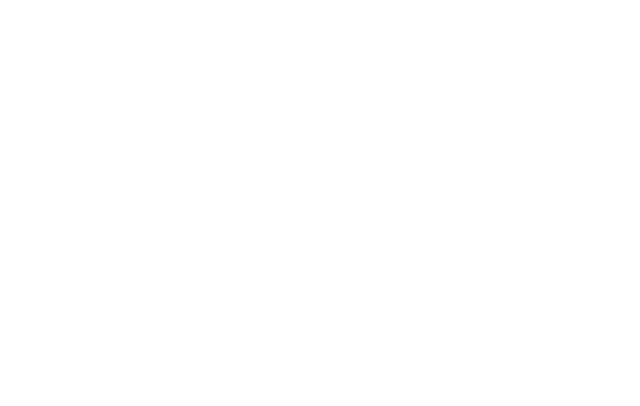
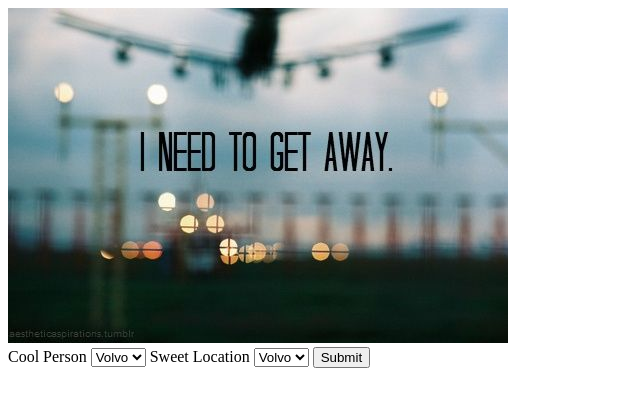
Before and after one commit to AlohaFridays1238/aloha, a plain HTML site: page index.html in a window 1280 px wide. Shown: the whole page, without its empty margins (0-640 px from the left). Drawn offline with Linux system fonts and the light colour scheme.

Commit message:
updating index

```diff
--- a/index.html
+++ b/index.html
@@ -5,6 +5,32 @@
     <title>Aloha</title>
   </head>
   <body>
+<header>
+    <img src = "travel.jpg">
+</header>
 
+<form name="myForm" onsubmit="return validateForm()" method="post">
+    <label for="business">Cool Person</label>
+    <select name="cars">
+        <option value="volvo">Volvo</option>
+        <option value="saab">Saab</option>
+        <option value="fiat">Fiat</option>
+        <option value="audi">Audi</option>
+    </select>
+    <label for="business">Sweet Location</label>
+    <select name="cars">
+        <option value="volvo">Volvo</option>
+        <option value="saab">Saab</option>
+        <option value="fiat">Fiat</option>
+        <option value="audi">Audi</option>
+    </select>
+    <input type="submit" value="Submit">
+</form>
+<div class = "vactionpicture"></div>
+
+
+
+
+<script src="function.js"></script>
 </body>
 </html>
```
Also changed, not shown: function.js (added), travel.jpg (added).
